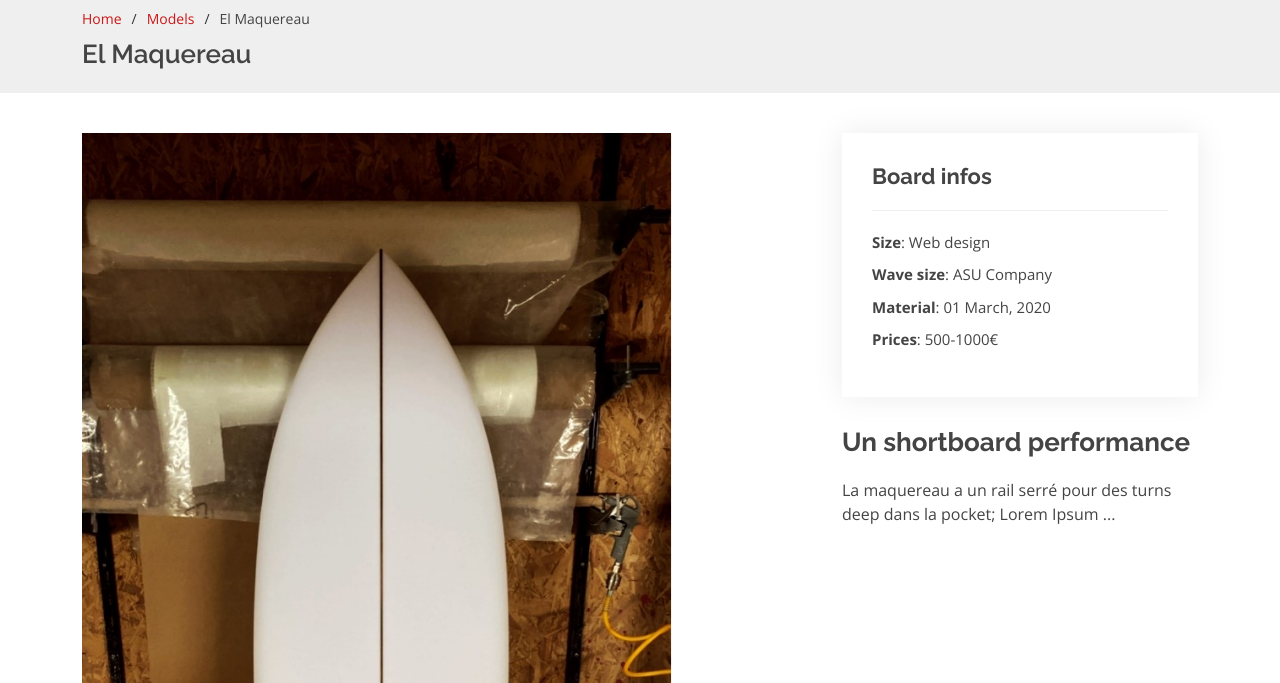
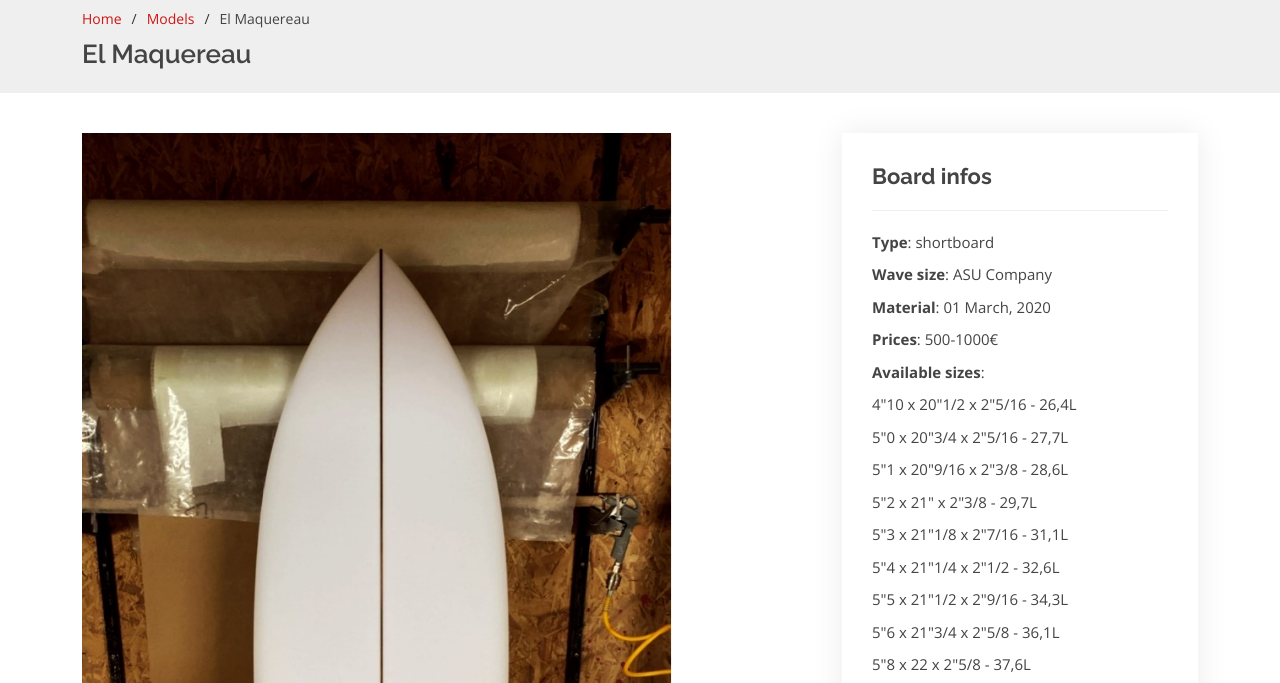
Before and after one commit to Martin-Qvr/tools-website, a plain HTML site: page maquereau-details.html in a window 1280 px wide. Shown: the part 117-800 px from the top of the page. Drawn offline with nearby package versions, Linux system fonts and the light colour scheme.

Commit message:
Added the logo and the sizes of the maquereau

```diff
--- a/maquereau-details.html
+++ b/maquereau-details.html
@@ -142,10 +142,22 @@
             <div class="portfolio-info">
               <h3>Board infos</h3>
               <ul>
-                <li><strong>Size</strong>: Web design</li>
+                <li><strong>Type</strong>: shortboard</li>
                 <li><strong>Wave size</strong>: ASU Company</li>
                 <li><strong>Material</strong>: 01 March, 2020</li>
                 <li><strong>Prices</strong>: 500-1000€</li>
+                <li><strong>Available sizes</strong>:
+                  <li>4"10 x 20"1/2 x 2"5/16 - 26,4L</li>
+                  <li>5"0 x 20"3/4 x 2"5/16 - 27,7L</li>
+                  <li>5"1 x 20"9/16 x 2"3/8 - 28,6L</li>
+                  <li>5"2 x 21" x 2"3/8 - 29,7L</li>
+                  <li>5"3 x 21"1/8 x 2"7/16 - 31,1L</li>
+                  <li>5"4 x 21"1/4 x 2"1/2 - 32,6L</li>
+                  <li>5"5 x 21"1/2 x 2"9/16 - 34,3L</li>
+                  <li>5"6 x 21"3/4 x 2"5/8 - 36,1L</li>
+                  <li>5"8 x 22 x 2"5/8 - 37,6L</li>
+                  <li>5"10 x 22"1/4 x 2"5/8 - 39,3L</li>
+                </li>
               </ul>
             </div>
             <div class="portfolio-description">
```
Also changed, not shown: assets/img/logo-tools.png.
